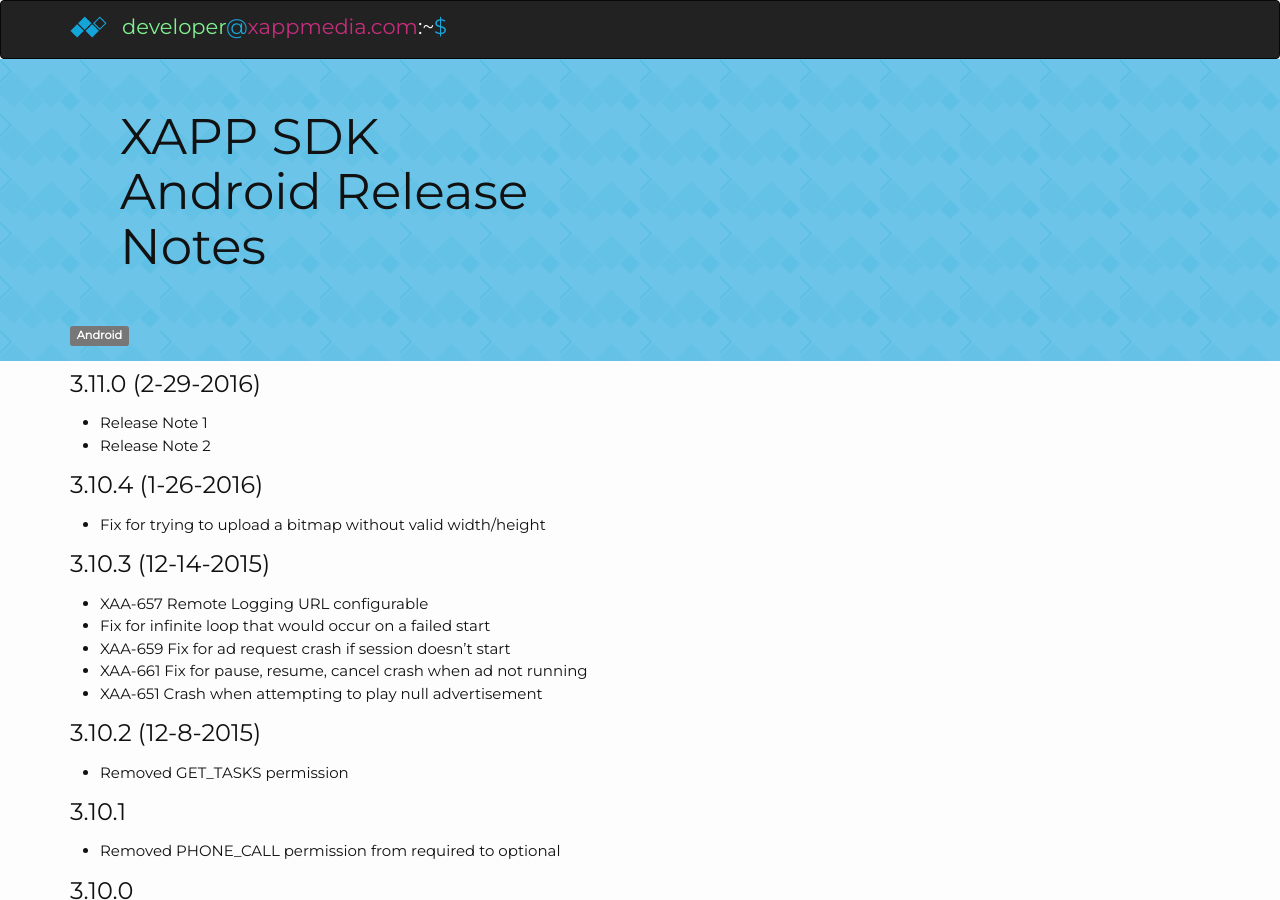
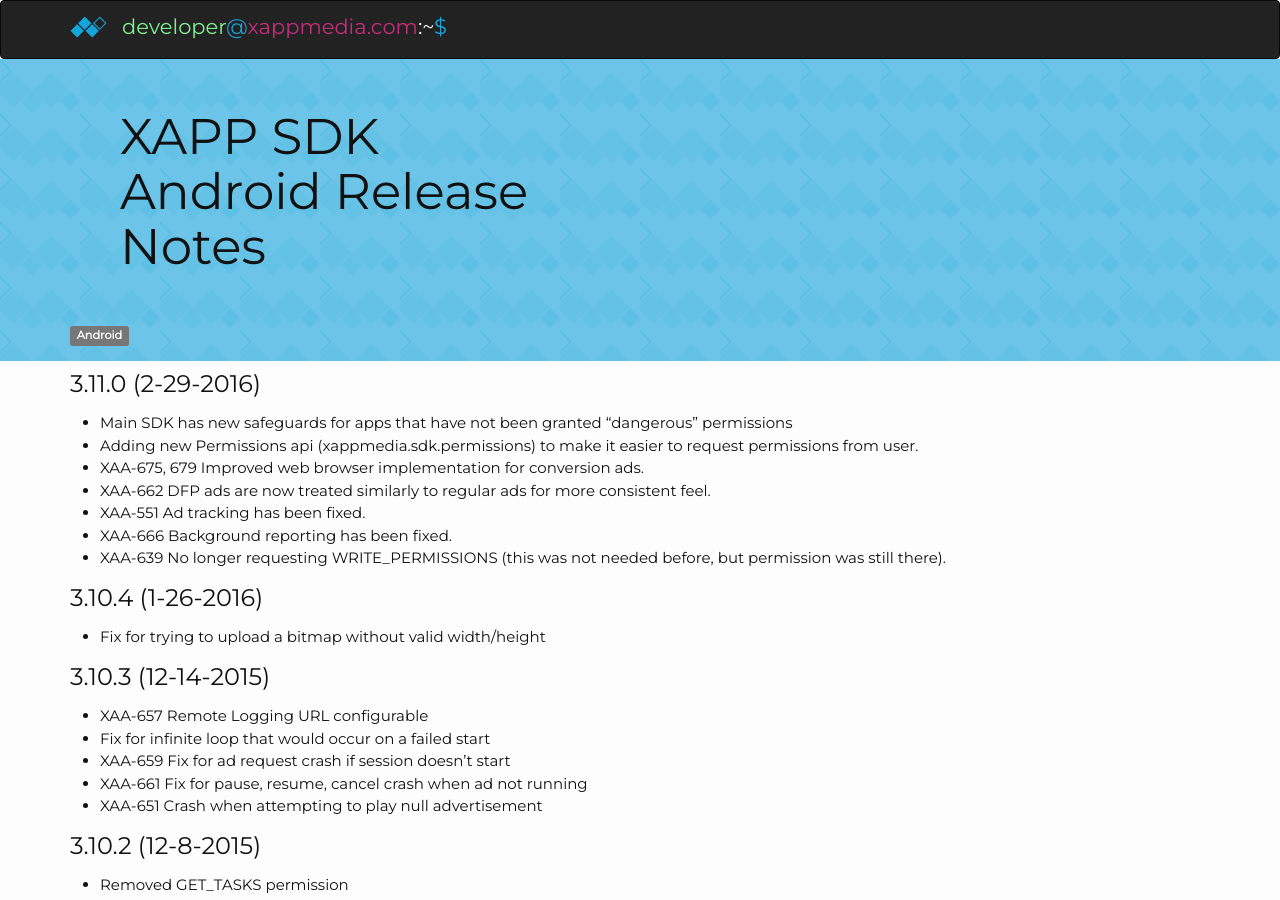
Before and after one commit to chrsdietz/Documentation, a Jekyll site: the page built from _android/release-notes.markdown, in a window 1280 px wide and 900 px high. Built offline with Jekyll 4.4.1, drawn with Linux system fonts in a browser that asks for light colours; nearby versions of some CDN libraries; library files that are not in the unit come from our copies; Markdown is read by kramdown in place of the engine named in the settings; comment, search, counter and statistics services are not loaded.

Commit message:
Update release-notes.markdown

```diff
--- a/_android/release-notes.markdown
+++ b/_android/release-notes.markdown
@@ -7,8 +7,13 @@
 
 ### 3.11.0 (2-29-2016)
 
-*  Release Note 1
-*  Release Note 2
+*  Main SDK has new safeguards for apps that have not been granted "dangerous" permissions
+*  Adding new Permissions api (xappmedia.sdk.permissions) to make it easier to request permissions from user.
+*  XAA-675, 679 Improved web browser implementation for conversion ads.
+*  XAA-662 DFP ads are now treated similarly to regular ads for more consistent feel.
+*  XAA-551 Ad tracking has been fixed.
+*  XAA-666 Background reporting has been fixed.
+*  XAA-639 No longer requesting WRITE_PERMISSIONS (this was not needed before, but permission was still there).
 
 ### 3.10.4 (1-26-2016)
 
```
